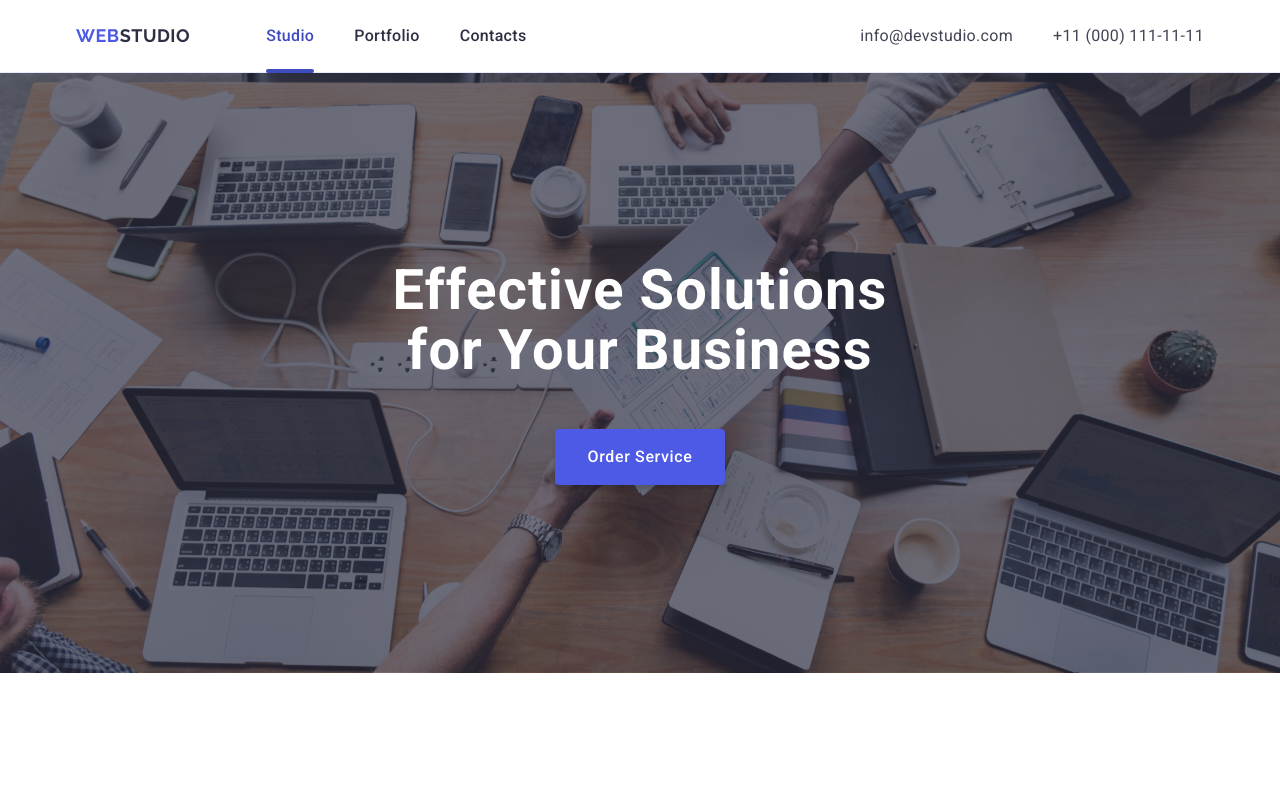
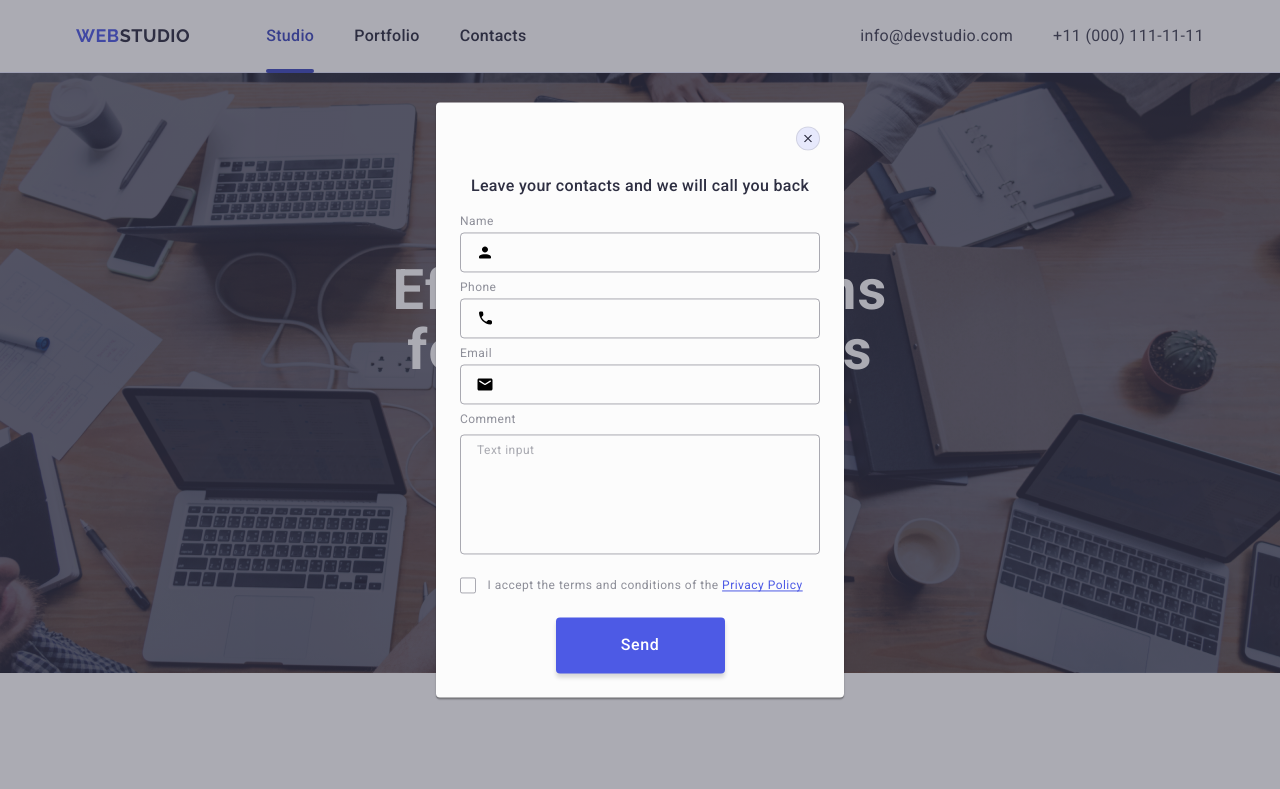
Before and after one commit to Juliia-Boi/goit-markup-hw-06, a plain HTML site: page index.html in a window 1280 px wide. Shown: the top 789 px of the page. Drawn offline with nearby package versions, Linux system fonts and the light colour scheme.

Commit message:
disp if fix

```diff
--- a/css/styles.css
+++ b/css/styles.css
@@ -790,7 +790,7 @@ margin-right: 120px;
     line-height: 1.17;
     letter-spacing: 0.04em;
     color: #8e8f99;
-    display: flex;
+    /* display: flex; */
     align-items: center;
     margin-bottom: 24px;
 }
--- a/index.html
+++ b/index.html
@@ -596,7 +596,7 @@
         </div>
       </div>
     </footer>
-    <div class="backdrop">
+    <div class="backdrop is-open">
       <div class="modal">
         <button type="button" class="btn-close">
           <svg class="icon-close" width="8" height="8">
```
